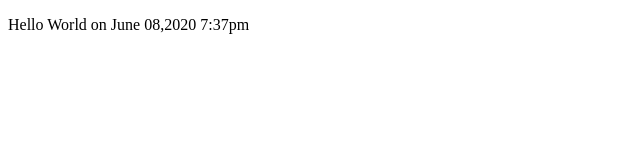
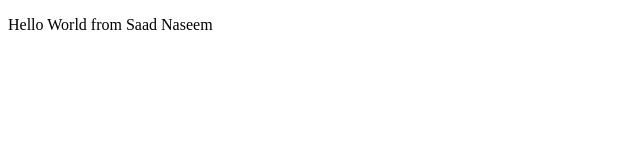
Before and after one commit to SaadNaseemKK/Bootcamp2020, a plain HTML site: page index.html in a window 1280 px wide. Shown: the full height of the page, 0-640 px from the left. Drawn offline with Linux system fonts and the light colour scheme.

Commit message:
updated index,html

```diff
--- a/index.html
+++ b/index.html
@@ -6,6 +6,6 @@
     <title>First Static Website</title>
 </head>
 <body>
-    <p>Hello World on June 08,2020 7:37pm</p>
+    <p>Hello World from Saad Naseem</p>
 </body>
 </html>
```
